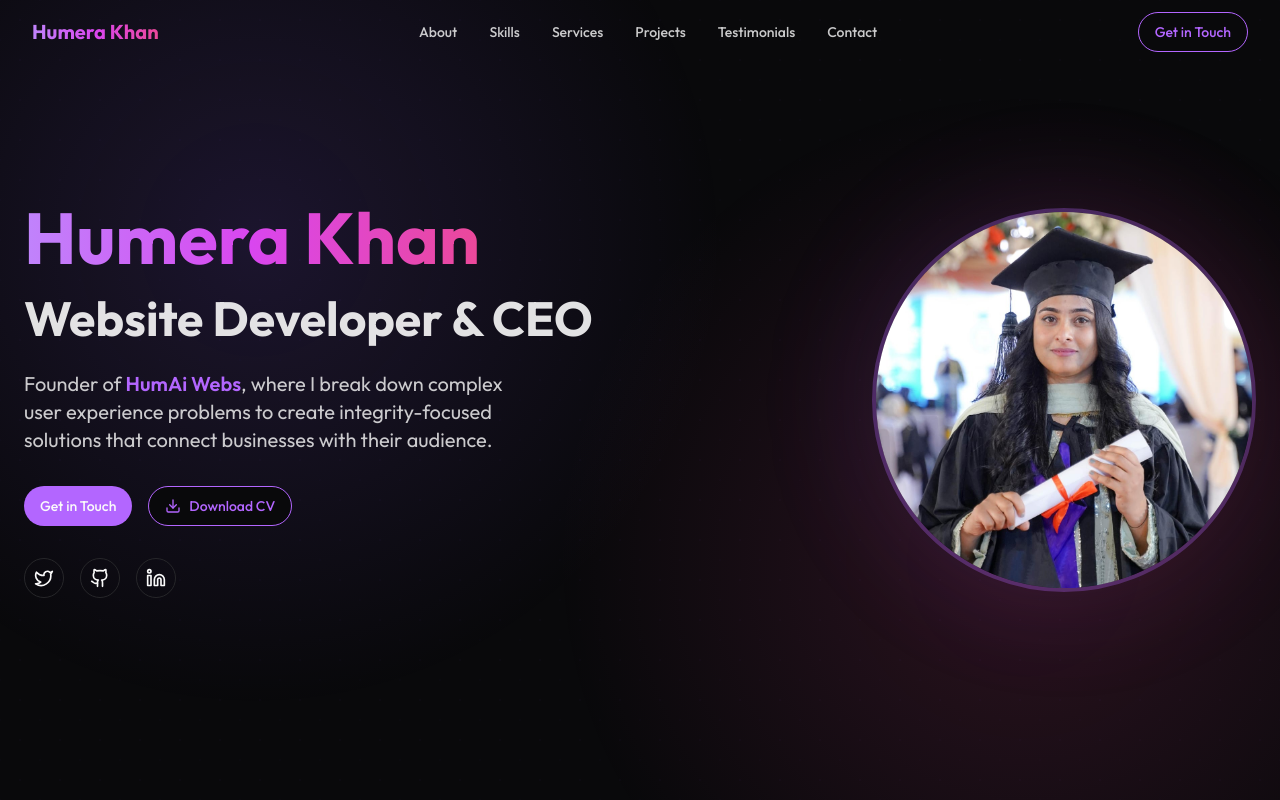
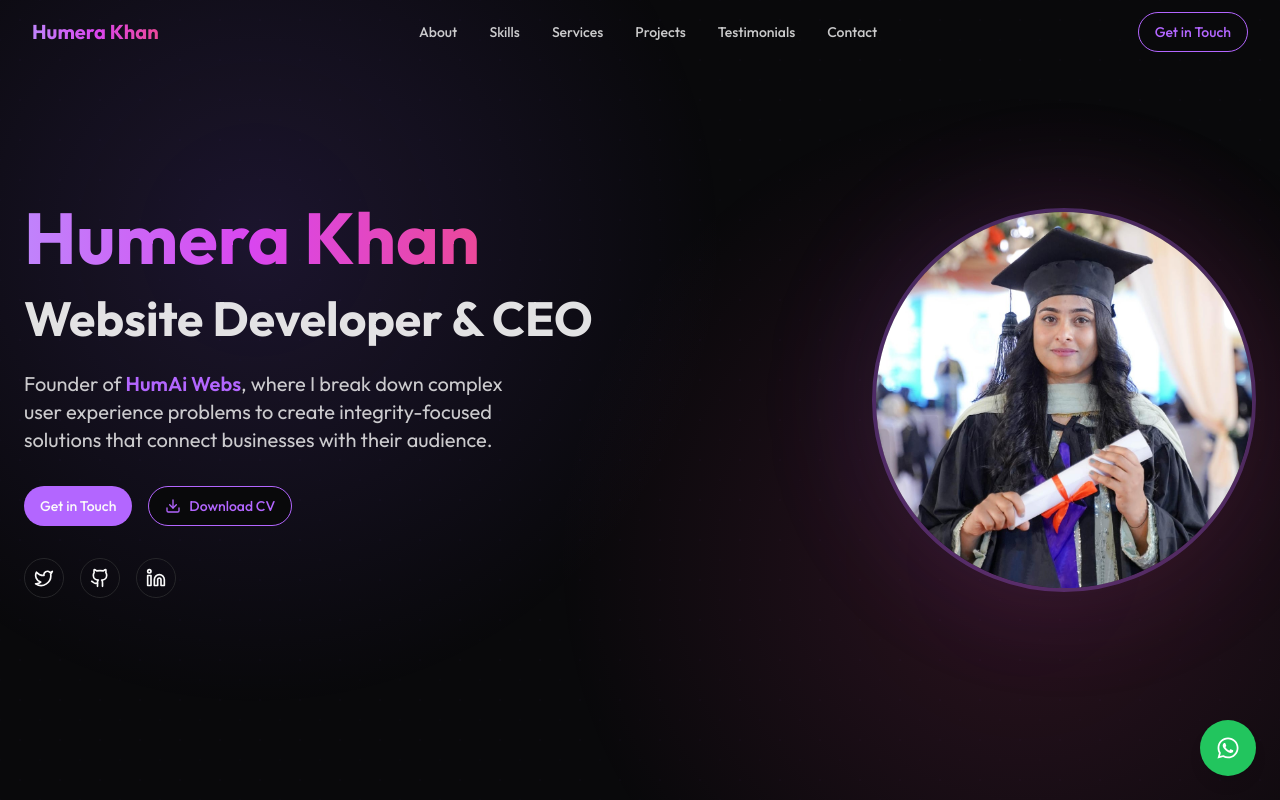
Before and after one commit to humeradev/portfolio, a Next.js app: page / in a window 1280 px wide. Shown: the top 800 px of the page. Built offline with nearby package versions, Linux system fonts and the light colour scheme.

Commit message:
feat: add WhatsApp button component for direct messaging

```diff
--- a/app/layout.tsx
+++ b/app/layout.tsx
@@ -58,6 +58,7 @@ export default function RootLayout({
           disableTransitionOnChange
         >
           {children}
+          <WhatsAppButton />
         </ThemeProvider>
         <Toaster />
         <Script id="schema-script" type="application/ld+json">
@@ -90,3 +91,4 @@ export default function RootLayout({
 }
 
 import "./globals.css";
+import WhatsAppButton from "@/components/whatsapp";
--- /dev/null
+++ b/components/whatsapp.tsx
@@ -0,0 +1,25 @@
+import Link from "next/link";
+import { FaWhatsapp } from "react-icons/fa";
+
+const WhatsAppButton = () => {
+  const phoneNumber = "923128800937"; // Replace with your actual phone number
+  const message = "Hello! I would like to chat with you."; // Custom message
+
+  const whatsappUrl = `https://wa.me/${phoneNumber}?text=${encodeURIComponent(
+    message
+  )}`;
+
+  return (
+    <Link
+      href={whatsappUrl}
+      target="_blank"
+      rel="noopener noreferrer"
+      className="fixed bottom-6 right-6 bg-green-500 hover:bg-green-600 text-white p-4 rounded-full shadow-lg transition-all duration-300 z-50"
+      aria-label="Chat on WhatsApp"
+    >
+      <FaWhatsapp className="text-2xl" />
+    </Link>
+  );
+};
+
+export default WhatsAppButton;
--- a/package.json
+++ b/package.json
@@ -53,6 +53,7 @@
     "react-dom": "^19",
     "react-hook-form": "^7.54.1",
     "react-hot-toast": "^2.5.2",
+    "react-icons": "^5.5.0",
     "react-resizable-panels": "^2.1.7",
     "recharts": "2.15.0",
     "sonner": "^1.7.1",
```
Also changed, not shown: 1 other file (tests, documents, lock files or other folders).
